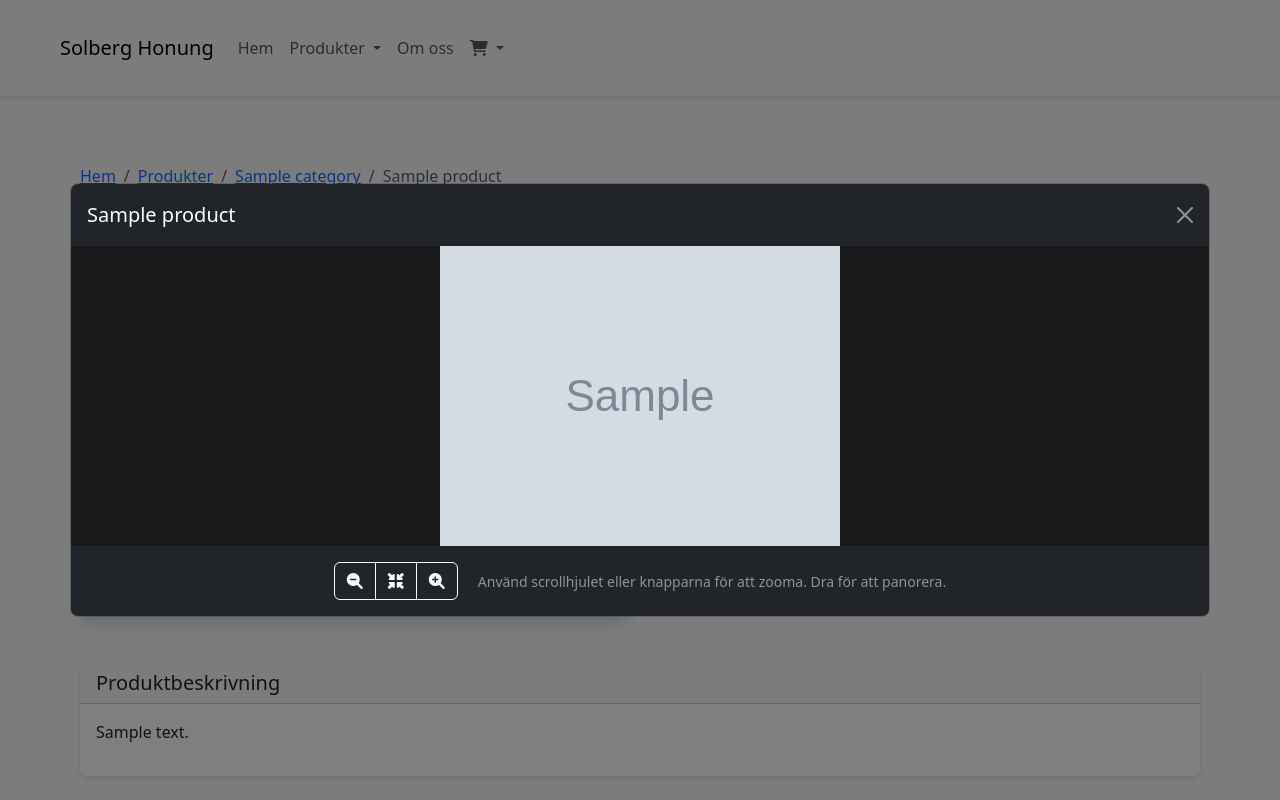
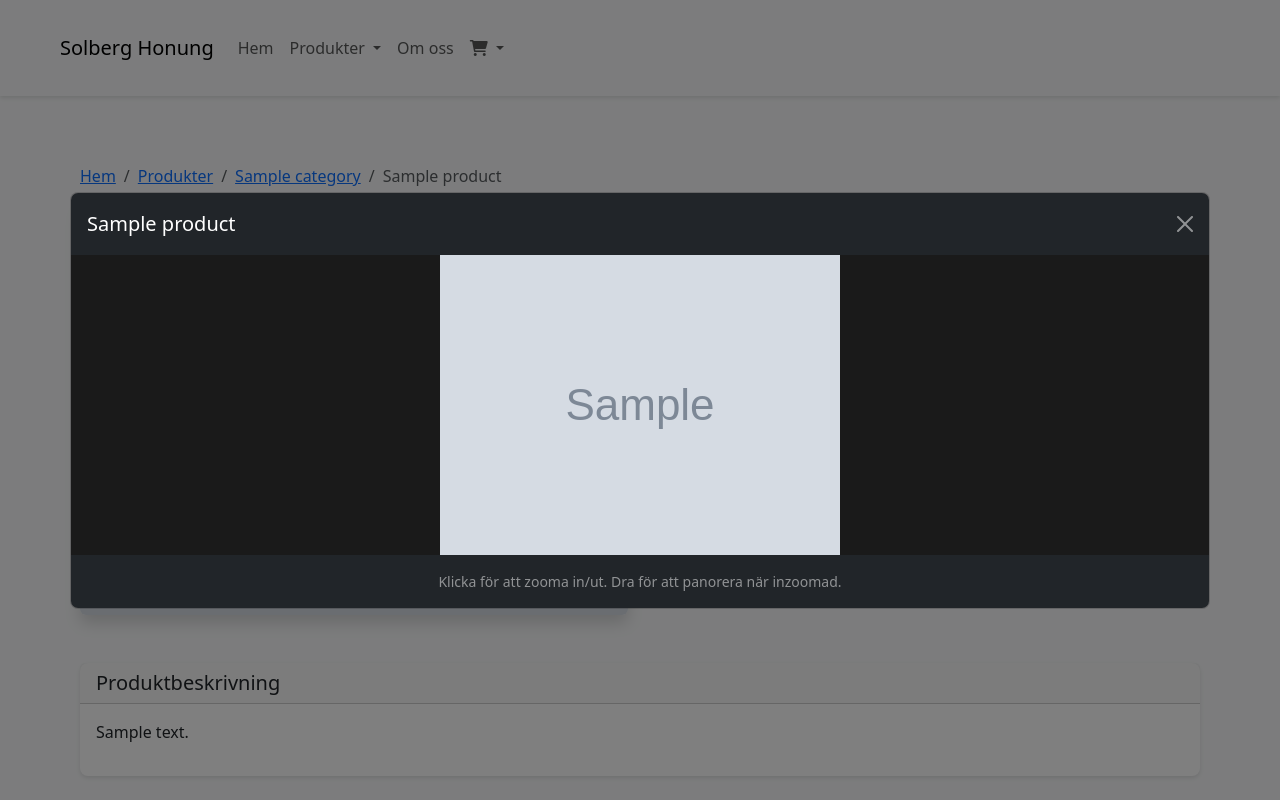
Before and after one commit to valyo/sh_webshop, a Flask app: a page that uses sh_webshop/templates/products/detail.html in a window 1280 px wide, after a click on "Förstora bild". Run offline with Flask 3, Linux system fonts and the light colour scheme; tables that the repository leaves empty hold one stand-in row (values such as "Sample post"); grey boxes marked "Sample" are stand-in pictures.

Commit message:
improve the picture zoom

```diff
--- a/sh_webshop/templates/products/detail.html
+++ b/sh_webshop/templates/products/detail.html
@@ -120,18 +120,7 @@
                      id="zoomableImage">
             </div>
             <div class="modal-footer border-0 justify-content-center">
-                <div class="btn-group" role="group">
-                    <button type="button" class="btn btn-outline-light" id="zoomOut" title="Zooma ut">
-                        <i class="fas fa-search-minus"></i>
-                    </button>
-                    <button type="button" class="btn btn-outline-light" id="zoomReset" title="Återställ">
-                        <i class="fas fa-compress-arrows-alt"></i>
-                    </button>
-                    <button type="button" class="btn btn-outline-light" id="zoomIn" title="Zooma in">
-                        <i class="fas fa-search-plus"></i>
-                    </button>
-                </div>
-                <span class="text-white-50 ms-3 small">Använd scrollhjulet eller knapparna för att zooma. Dra för att panorera.</span>
+                <span class="text-white-50 small">Klicka för att zooma in/ut. Dra för att panorera när inzoomad.</span>
             </div>
         </div>
     </div>
@@ -168,12 +157,16 @@
 
 .zoom-container {
     overflow: hidden;
-    cursor: grab;
+    cursor: zoom-in;
     max-height: 70vh;
     background: #1a1a1a;
 }
 
-.zoom-container:active {
+.zoom-container.zoomed {
+    cursor: zoom-out;
+}
+
+.zoom-container.zoomed.dragging {
     cursor: grabbing;
 }
 
@@ -181,7 +174,7 @@
     max-width: 100%;
     max-height: 70vh;
     transform-origin: center center;
-    transition: transform 0.1s ease-out;
+    transition: transform 0.3s ease;
     user-select: none;
     -webkit-user-drag: none;
 }
@@ -213,67 +206,66 @@ function decrementQuantity(button) {
     const modal = document.getElementById('imageZoomModal');
     const image = document.getElementById('zoomableImage');
     const container = document.getElementById('zoomContainer');
-    const zoomInBtn = document.getElementById('zoomIn');
-    const zoomOutBtn = document.getElementById('zoomOut');
-    const zoomResetBtn = document.getElementById('zoomReset');
 
-    let scale = 1;
+    let isZoomed = false;
     let translateX = 0;
     let translateY = 0;
     let isDragging = false;
+    let hasDragged = false;
     let startX, startY;
 
-    const MIN_SCALE = 0.5;
-    const MAX_SCALE = 5;
-    const ZOOM_STEP = 0.3;
+    const MAX_SCALE = 3;
 
     function updateTransform() {
+        const scale = isZoomed ? MAX_SCALE : 1;
         image.style.transform = `translate(${translateX}px, ${translateY}px) scale(${scale})`;
+        container.classList.toggle('zoomed', isZoomed);
     }
 
     function resetZoom() {
-        scale = 1;
+        isZoomed = false;
         translateX = 0;
         translateY = 0;
         updateTransform();
     }
 
-    function zoom(delta, centerX, centerY) {
-        const prevScale = scale;
-        scale = Math.min(MAX_SCALE, Math.max(MIN_SCALE, scale + delta));
-
-        if (centerX !== undefined && centerY !== undefined) {
-            // Zoom towards the point
-            const rect = container.getBoundingClientRect();
-            const x = centerX - rect.left - rect.width / 2;
-            const y = centerY - rect.top - rect.height / 2;
-
-            translateX -= x * (scale - prevScale) / prevScale;
-            translateY -= y * (scale - prevScale) / prevScale;
+    function toggleZoom(e) {
+        if (hasDragged) {
+            hasDragged = false;
+            return;
         }
 
+        if (!isZoomed) {
+            // Zooming in - focus on clicked spot
+            const rect = container.getBoundingClientRect();
+            const clickX = e.clientX - rect.left - rect.width / 2;
+            const clickY = e.clientY - rect.top - rect.height / 2;
+
+            // Translate so clicked point becomes center
+            translateX = -clickX * (MAX_SCALE - 1);
+            translateY = -clickY * (MAX_SCALE - 1);
+            isZoomed = true;
+        } else {
+            // Zooming out - reset
+            translateX = 0;
+            translateY = 0;
+            isZoomed = false;
+        }
         updateTransform();
     }
 
-    // Button controls
-    zoomInBtn.addEventListener('click', () => zoom(ZOOM_STEP));
-    zoomOutBtn.addEventListener('click', () => zoom(-ZOOM_STEP));
-    zoomResetBtn.addEventListener('click', resetZoom);
+    // Click to toggle zoom
+    container.addEventListener('click', toggleZoom);
 
-    // Mouse wheel zoom
-    container.addEventListener('wheel', (e) => {
-        e.preventDefault();
-        const delta = e.deltaY > 0 ? -ZOOM_STEP : ZOOM_STEP;
-        zoom(delta, e.clientX, e.clientY);
-    });
-
-    // Pan functionality
+    // Pan functionality (mouse)
     container.addEventListener('mousedown', (e) => {
-        if (scale > 1) {
+        if (isZoomed) {
             isDragging = true;
+            hasDragged = false;
             startX = e.clientX - translateX;
             startY = e.clientY - translateY;
-            container.style.cursor = 'grabbing';
+            container.classList.add('dragging');
+            e.preventDefault();
         }
     });
 
@@ -281,64 +273,42 @@ function decrementQuantity(button) {
         if (isDragging) {
             translateX = e.clientX - startX;
             translateY = e.clientY - startY;
+            hasDragged = true;
             updateTransform();
         }
     });
 
     document.addEventListener('mouseup', () => {
         isDragging = false;
-        container.style.cursor = scale > 1 ? 'grab' : 'default';
+        container.classList.remove('dragging');
     });
 
     // Touch support
-    let lastTouchDistance = 0;
-
     container.addEventListener('touchstart', (e) => {
-        if (e.touches.length === 1 && scale > 1) {
+        if (e.touches.length === 1 && isZoomed) {
             isDragging = true;
+            hasDragged = false;
             startX = e.touches[0].clientX - translateX;
             startY = e.touches[0].clientY - translateY;
-        } else if (e.touches.length === 2) {
-            lastTouchDistance = Math.hypot(
-                e.touches[0].clientX - e.touches[1].clientX,
-                e.touches[0].clientY - e.touches[1].clientY
-            );
         }
     });
 
     container.addEventListener('touchmove', (e) => {
-        e.preventDefault();
         if (e.touches.length === 1 && isDragging) {
+            e.preventDefault();
             translateX = e.touches[0].clientX - startX;
             translateY = e.touches[0].clientY - startY;
+            hasDragged = true;
             updateTransform();
-        } else if (e.touches.length === 2) {
-            const distance = Math.hypot(
-                e.touches[0].clientX - e.touches[1].clientX,
-                e.touches[0].clientY - e.touches[1].clientY
-            );
-            const delta = (distance - lastTouchDistance) * 0.01;
-            zoom(delta);
-            lastTouchDistance = distance;
         }
     });
 
     container.addEventListener('touchend', () => {
         isDragging = false;
-        lastTouchDistance = 0;
     });
 
     // Reset on modal close
     modal.addEventListener('hidden.bs.modal', resetZoom);
-
-    // Double-click to zoom
-    container.addEventListener('dblclick', (e) => {
-        if (scale > 1) {
-            resetZoom();
-        } else {
-            zoom(1.5, e.clientX, e.clientY);
-        }
-    });
 })();
 {% endif %}
 </script>
```
